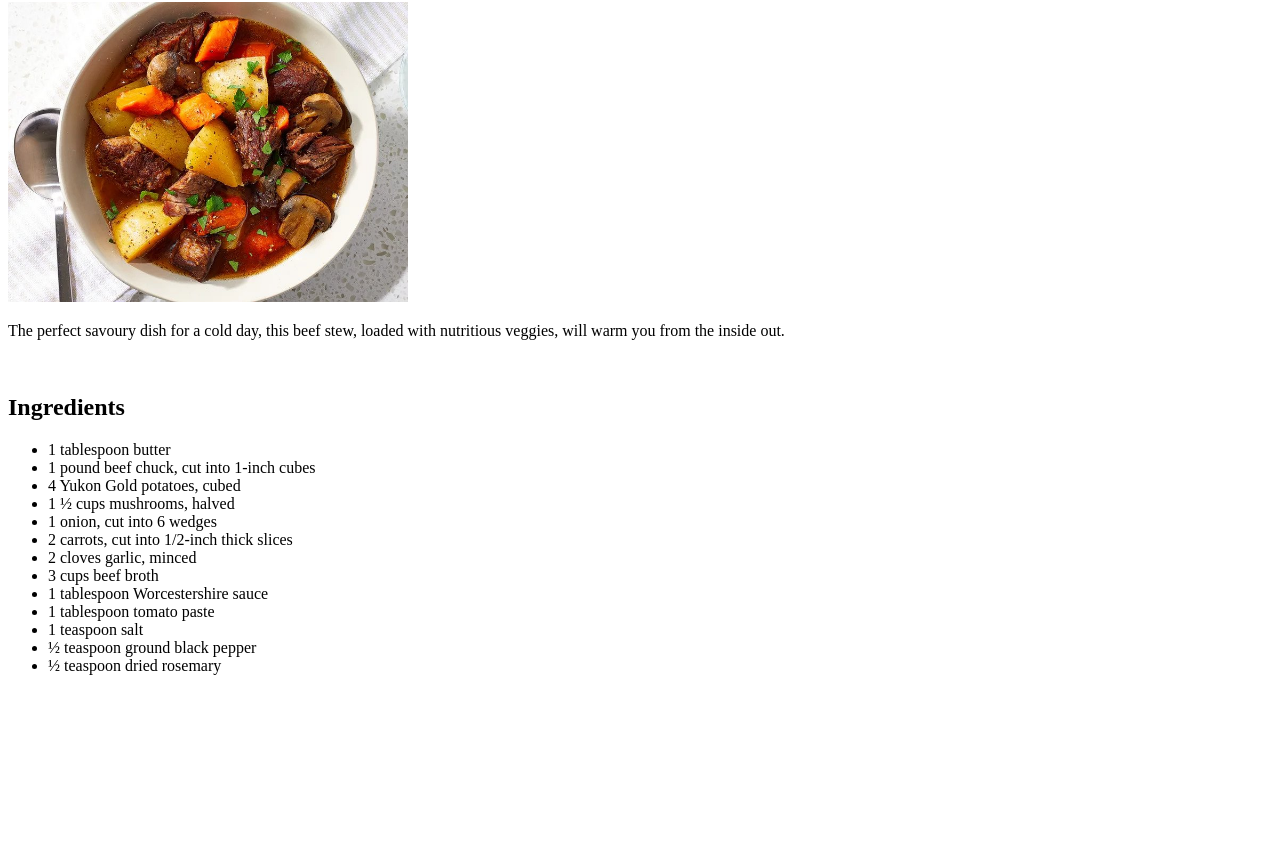
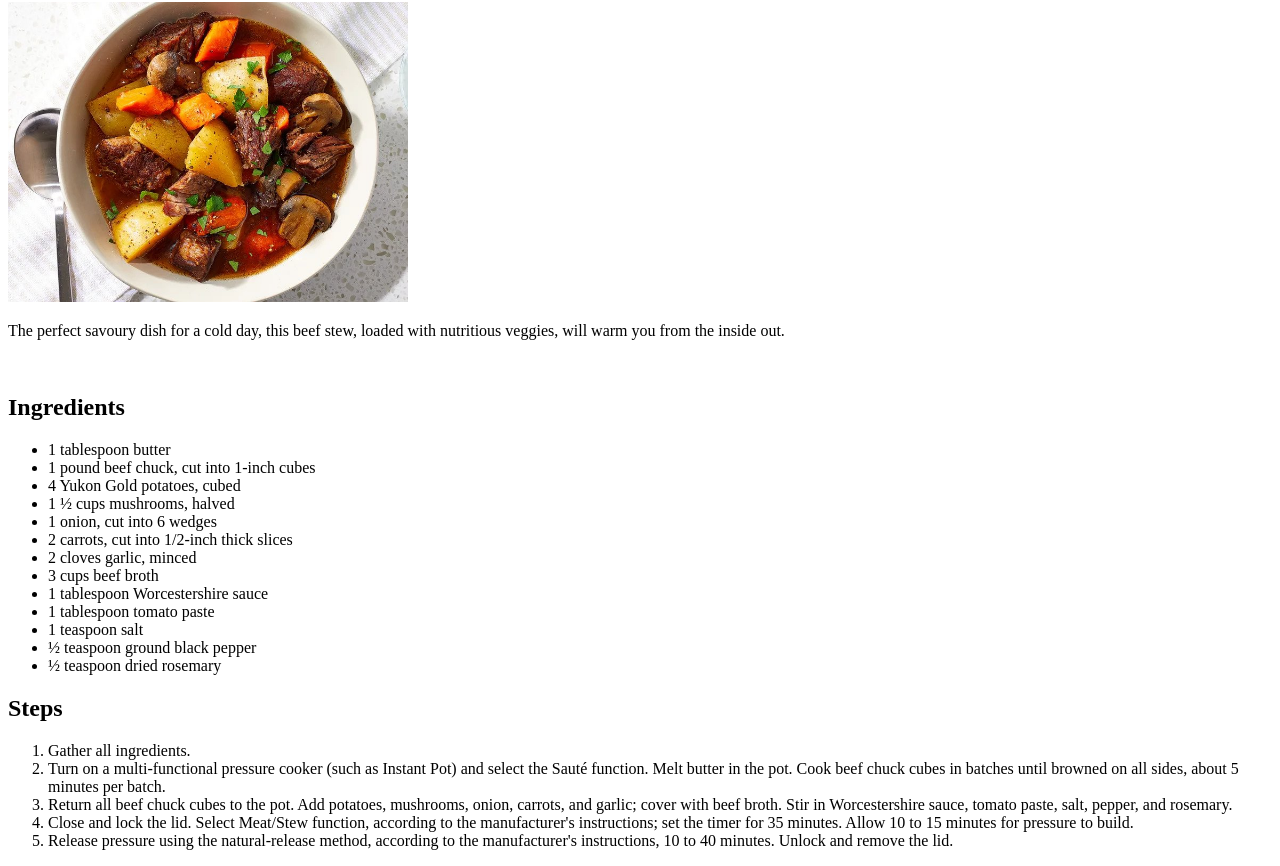
Before and after one commit to lawnis04/odin-recipes, a plain HTML site: page recipes/beef-stew.html in a window 1280 px wide. Shown: the part 78-944 px from the top of the page. Before the commit the page ends 800 px from the top, so only its background shows below. Drawn offline with Linux system fonts and the light colour scheme.

Commit message:
Add list of steps for completing recipe

```diff
--- a/recipes/beef-stew.html
+++ b/recipes/beef-stew.html
@@ -10,7 +10,8 @@
         <p>The perfect savoury dish for a cold day, this beef stew, loaded with nutritious veggies, will warm you from the inside out.</p>
         <br>
         <h2>Ingredients</h2>
-        <ul><li>1 tablespoon butter</li>
+        <ul>
+            <li>1 tablespoon butter</li>
             <li>1 pound beef chuck, cut into 1-inch cubes</li>
             <li>4 Yukon Gold potatoes, cubed</li>
             <li>1 ½ cups mushrooms, halved</li>
@@ -24,5 +25,13 @@
             <li>½ teaspoon ground black pepper</li>
             <li>½ teaspoon dried rosemary</li>
         </ul>
+        <h2>Steps</h2>
+        <ol>
+            <li>Gather all ingredients.</li>
+            <li>Turn on a multi-functional pressure cooker (such as Instant Pot) and select the Sauté function. Melt butter in the pot. Cook beef chuck cubes in batches until browned on all sides, about 5 minutes per batch.</li>
+            <li>Return all beef chuck cubes to the pot. Add potatoes, mushrooms, onion, carrots, and garlic; cover with beef broth. Stir in Worcestershire sauce, tomato paste, salt, pepper, and rosemary.</li>
+            <li>Close and lock the lid. Select Meat/Stew function, according to the manufacturer's instructions; set the timer for 35 minutes. Allow 10 to 15 minutes for pressure to build.</li>
+            <li>Release pressure using the natural-release method, according to the manufacturer's instructions, 10 to 40 minutes. Unlock and remove the lid.</li>
+        </ol>
     </body>
 </html>
```
